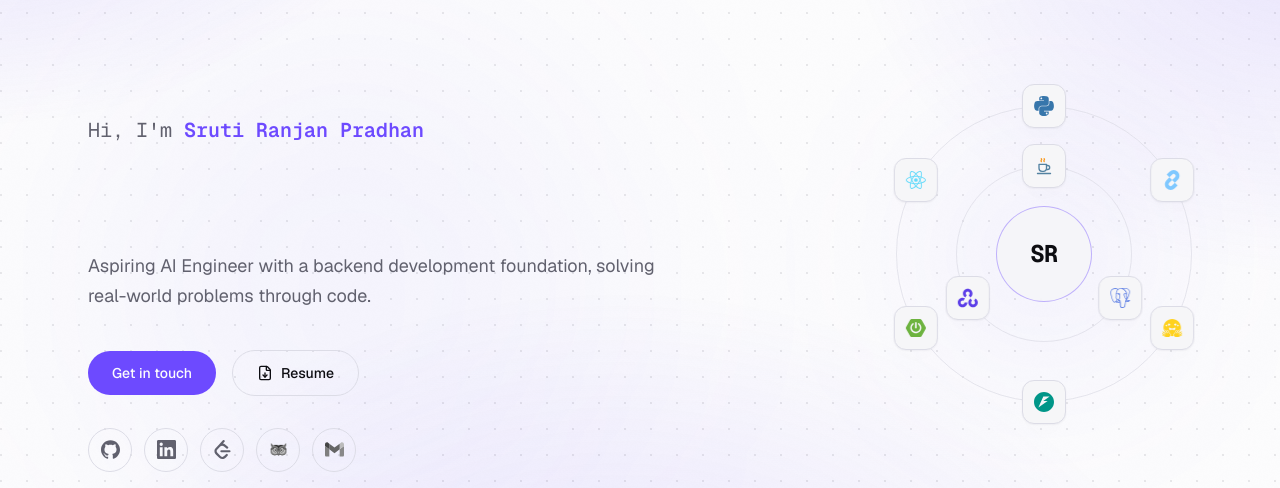
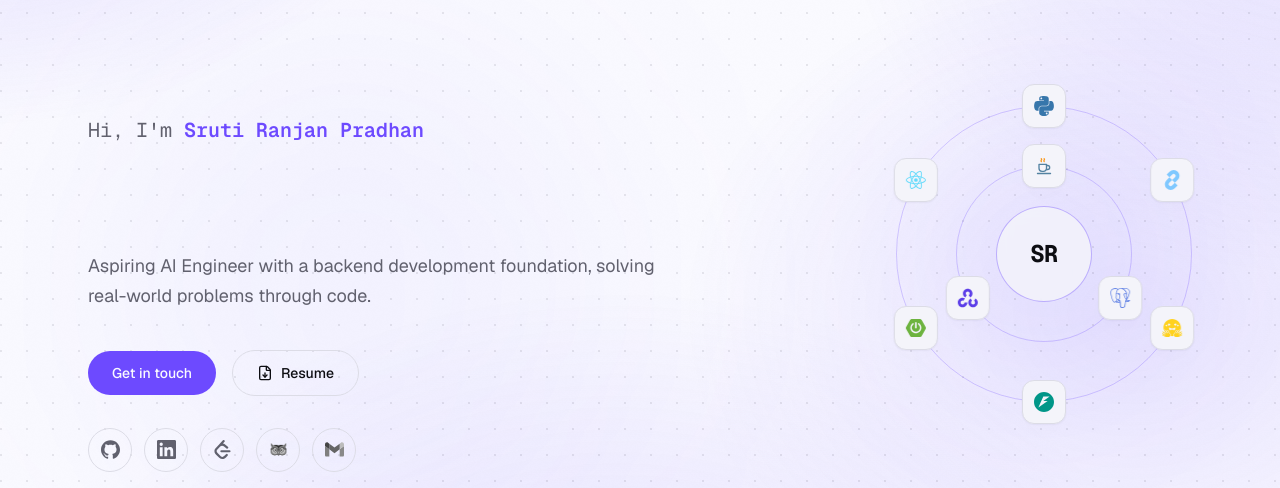
Before and after one commit to SR-Pradhan/Portfolio, a Next.js app in the folder frontend/: page / in a window 1280 px wide. Shown: the part 170-658 px from the top of the page. Built offline with nearby package versions, Linux system fonts and the light colour scheme; no server answers.

Commit message:
Give light mode a temperature and bring the orbit back

```diff
--- a/frontend/src/app/globals.css
+++ b/frontend/src/app/globals.css
@@ -4,9 +4,12 @@
 
 :root {
   /* not pure white: #fff under a full-page layout glares, and it leaves the
-     surface tone nowhere to sit above it */
-  --background: #fcfcfd;
-  --surface: #f6f6f8;
+     surface tone nowhere to sit above it.
+     Cooled slightly toward the accent's hue as well — a page that is
+     *neutral* white reads as an unstyled default, and the tint is what makes
+     the mesh and the cards feel like they belong to the same palette. */
+  --background: #fafaff;
+  --surface: #f4f4fa;
   --border: #e6e6ec;
   --foreground: #0d0d12;
   --muted: #61616e;
@@ -88,6 +91,11 @@ html:not(.dark) body::before {
     radial-gradient(
       40rem 32rem at 88% 22%,
       color-mix(in srgb, var(--accent) 14%, transparent),
+      transparent 72%
+    ),
+    radial-gradient(
+      38rem 30rem at 78% 58%,
+      color-mix(in srgb, var(--accent) 13%, transparent),
       transparent 72%
     ),
     radial-gradient(
@@ -1038,3 +1046,14 @@ html:not(.dark) body::after {
   mask-image: radial-gradient(120% 100% at 50% 45%, #000 45%, transparent 92%);
   -webkit-mask-image: radial-gradient(120% 100% at 50% 45%, #000 45%, transparent 92%);
 }
+
+/* The orbit's tracks are drawn with the border token, tuned for a near-black
+   page; on white the same value all but disappears and the graphic reads as
+   icons floating with nothing holding them.
+
+   Targeted through an explicit `orbit-track` class rather than a descendant
+   selector: the rotating wrapper carries no border of its own, and a
+   `.orbit-ring > span` rule would also catch the icon tiles inside it. */
+html:not(.dark) .orbit-track {
+  border-color: color-mix(in srgb, var(--accent) 26%, transparent);
+}
--- a/frontend/src/components/TechOrbit.tsx
+++ b/frontend/src/components/TechOrbit.tsx
@@ -68,7 +68,7 @@ export default function TechOrbit() {
         >
           {/* the visible track */}
           <span
-            className="absolute left-1/2 top-1/2 rounded-full border border-border/70"
+            className="orbit-track absolute left-1/2 top-1/2 rounded-full border border-border/70"
             style={{
               width: radius * 2,
               height: radius * 2,
```
